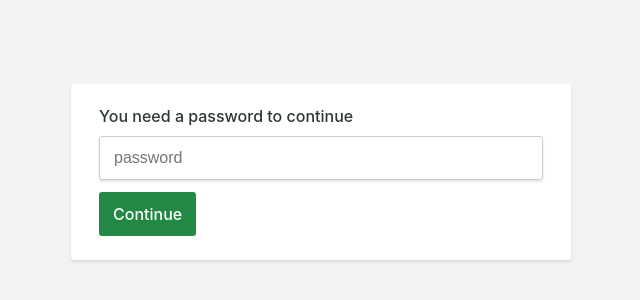
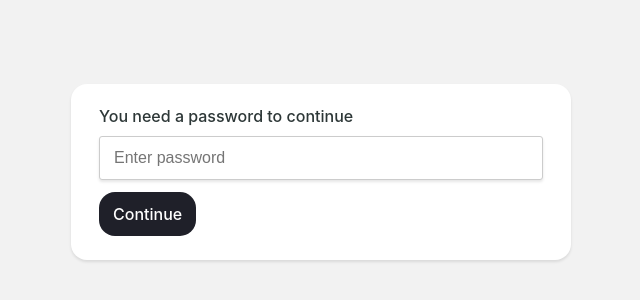
Before and after one commit to change101/ps_test, a plain HTML site: page index.html in a window 1280 px wide. Shown: the part 228-528 px from the top of the page, without its empty margins (319-959 px from the left). Drawn offline with Linux system fonts and the light colour scheme.

Commit message:
Update index.html

```diff
--- a/index.html
+++ b/index.html
@@ -29,7 +29,7 @@
                 background: #fff;
                 -webkit-box-shadow: 0 2px 3px 0 rgba(0,0,0,0.1);
                 box-shadow: 0 2px 3px 0 rgba(0,0,0,0.1);
-                border-radius: 3px;
+                border-radius: 16px;
                 min-width: 500px;
 
             }
@@ -68,8 +68,8 @@
                 border-color: #228843;
             }
             .protected__content__btn {
-                background-color: #228843;
-                border-radius: 3px;
+                background-color: #1f2029;
+                border-radius: 16px;
                 cursor: pointer;
                 border: none;
                 color: #fff;
@@ -93,7 +93,7 @@
             <div class="protected__alert" data-id="alert">You entered the wrong password</div>
             <div class="protected__content">
                 <h1 class="protected__content__heading">You need a password to continue</h1>
-                <input class="protected__content__input" data-id="password" type="password" placeholder="password"/>
+                <input class="protected__content__input" data-id="password" type="password" placeholder="Enter password"/>
                 <button data-id="button" type="button" class="protected__content__btn">Continue</button>
             </div>
         </div>
```
